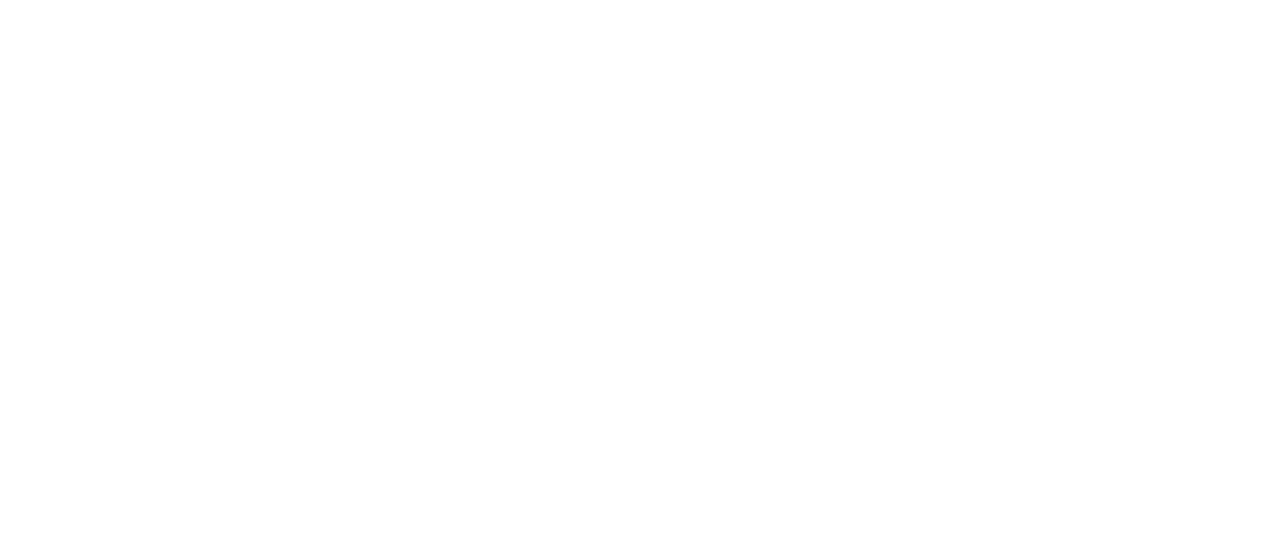
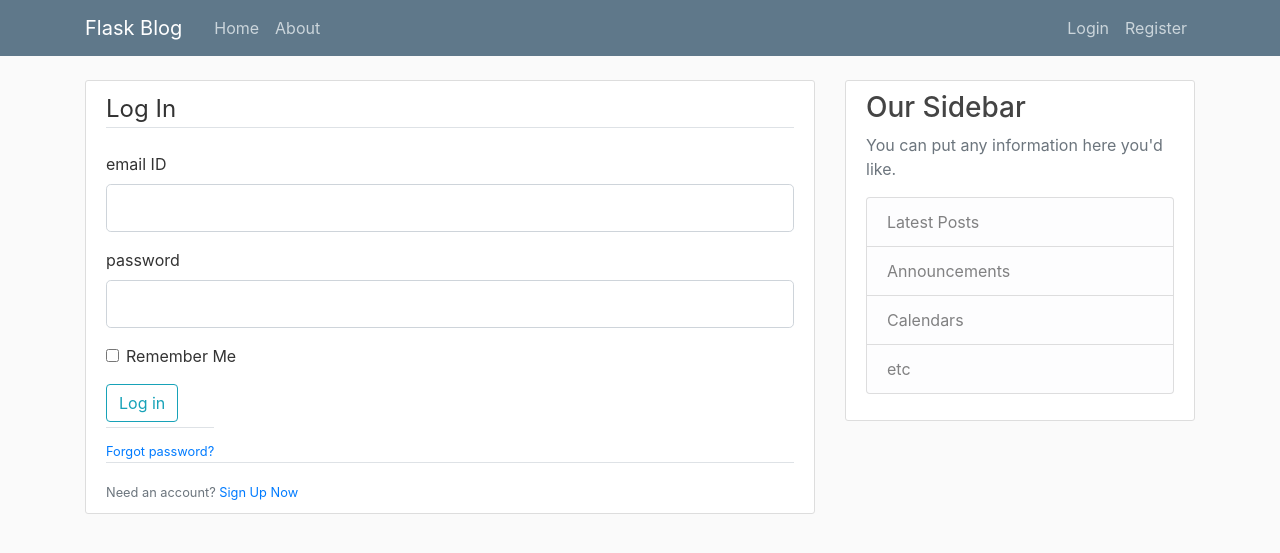
Before and after one commit to AshwinSivaraman/Flask-App, a Flask app: page /login in a window 1280 px wide. Before the commit the part shown is empty. Shown: the top 553 px of the page. Run offline with Flask 2, Linux system fonts and the light colour scheme; some libraries are stand-ins or nearby versions.

Commit message:
added form validations

```diff
--- a/flaskblog.py
+++ b/flaskblog.py
@@ -36,9 +36,15 @@ def register():
         return redirect(url_for('home'))
     return render_template('register.html', title='Registration', form=form)
 
-@app.route("/login")
+@app.route("/login", methods=['GET','POST'])
 def login():
     form = LoginForm()
+    if form.validate_on_submit():
+        if form.email.data == 'admin@blog.com' and form.password.data == 'password':
+            flash('You have been logged in!', 'success')
+            return redirect(url_for('home'))
+        else:
+            flash('Login Unsuccessful. Please check username and password', 'danger')
     return render_template('login.html', title='Login', form=form)
 
 if __name__ == '__main__':
--- a/forms.py
+++ b/forms.py
@@ -12,4 +12,5 @@ class RegistrationForm(FlaskForm):
 class LoginForm(FlaskForm):
     email = StringField('email ID', validators=[DataRequired(), Email()])
     password = PasswordField('password', validators=[DataRequired()])
+    remember = BooleanField('Remember Me')
     submit = SubmitField('Log in')
--- a/templates/layout.html
+++ b/templates/layout.html
@@ -20,13 +20,13 @@
                     </button>
                     <div class="collapse navbar-collapse" id="navbarToggle">
                       <div class="navbar-nav mr-auto">
-                        <a class="nav-item nav-link" href="/">Home</a>
-                        <a class="nav-item nav-link" href="/about">About</a>
+                        <a class="nav-item nav-link" href="{{ url_for('home') }}">Home</a>
+                        <a class="nav-item nav-link" href="{{ url_for('about') }}">About</a>
                     </div>
                     <!-- Navbar Right Side -->
                     <div class="navbar-nav">
-                        <a class="nav-item nav-link" href="/login">Login</a>
-                        <a class="nav-item nav-link" href="/register">Register</a>
+                        <a class="nav-item nav-link" href="{{ url_for('login') }}">Login</a>
+                        <a class="nav-item nav-link" href="{{ url_for('register') }}">Register</a>
                     </div>
                     </div>
             </div>
--- a/templates/login.html
+++ b/templates/login.html
@@ -0,0 +1,56 @@
+{% extends "layout.html" %}
+{% block content %}
+    <div class="content-section">
+        <form action="", method="POST">
+            {{ form.hidden_tag() }}
+            <fieldset class="form-group">
+                <legend class="border-bottom mb-4">
+                     Log In
+                </legend>
+                <div class="form-group">
+                    {{ form.email.label(class="form-control-label") }}
+
+                    {% if form.email.errors %}
+                        {{ form.email(class="form-control form-control-lg is-invalid") }}
+                        <div class="invalid-feedback">
+                            {% for error in form.email.errors %}
+                                <span>{{ error }}</span>
+                            {% endfor %}
+                        </div>
+                    {% else %}
+                        {{ form.email(class="form-control form-control-lg") }}
+                    {% endif%}
+                </div>
+                <div class="form-group">
+                    {{ form.password.label(class="form-control-label") }}
+
+                    {% if form.password.errors %}
+                        {{ form.password(class="form-control form-control-lg is-invalid") }}
+                        <div class="invalid-feedback">
+                            {% for error in form.password.errors %}
+                                <span>{{ error }}</span>
+                            {% endfor %}
+                        </div>
+                    {% else %}
+                        {{ form.password(class="form-control form-control-lg") }}
+                    {% endif%}
+                </div>
+                <div class="form-check">
+                        {{ form.remember(class="form-check-input") }}
+                        {{ form.remember.label(class="form-check-label") }}
+                </div>
+            </fieldset>
+            <div class="form-group">
+                {{ form.submit(class="btn btn-outline-info")}}
+            </div>
+            <small class="border-top pt-3">
+                <a href="#">Forgot password?</a>
+            </small>
+        </form>
+        <div class="border-top pt-3">
+            <small class="text-muted">
+                Need an account? <a href="{{url_for('register')}}"> Sign Up Now </a>
+            </small>
+        </div>
+    </div>
+{% endblock content %}
```
Also changed, not shown: templates/register.html (+44 -4 lines).
